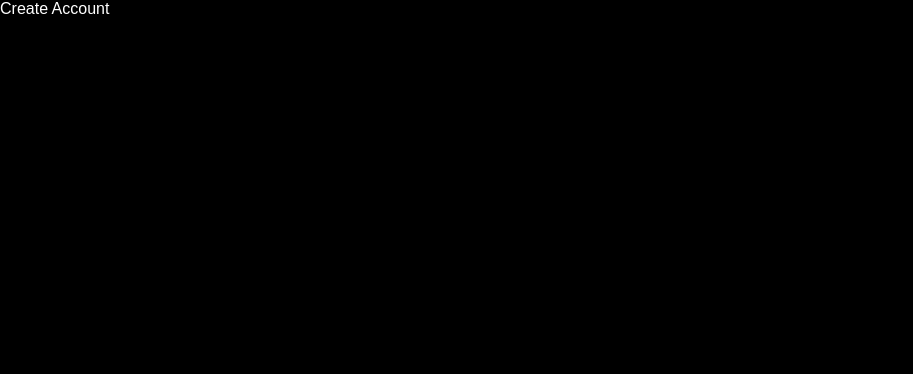
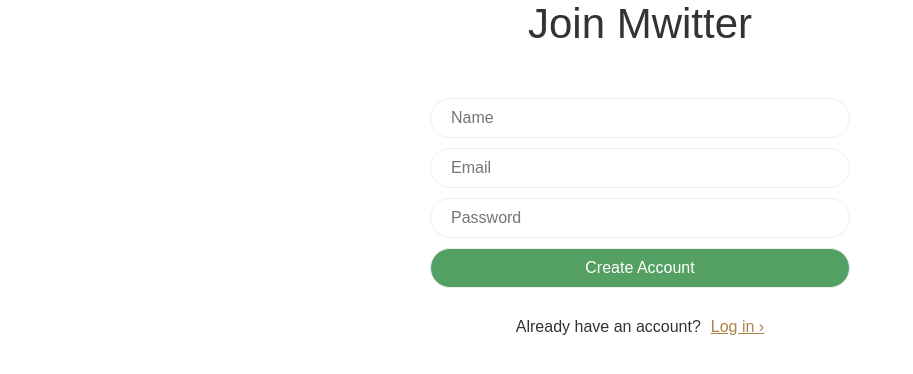
Before and after one commit to mmdreamer/mwitter, a React (Vite) app: page /create-account in a window 1280 px wide. Shown: the top 374 px of the page, without its empty margins (0-913 px from the left). Built offline with nearby package versions, Linux system fonts and the light colour scheme.

Commit message:
Login and Create Account with Firebase

```diff
--- a/src/App.tsx
+++ b/src/App.tsx
@@ -4,16 +4,21 @@ import Home from "./routes/home";
 import Profile from "./routes/profile";
 import Login from "./routes/login";
 import CreateAccount from "./routes/create-account";
-import { createGlobalStyle } from "styled-components";
+import styled, { createGlobalStyle } from "styled-components";
 import "./styles/reset.css";
 import LoadingScreen from "./components/loading-screen";
 import { useEffect, useState } from "react";
 import { auth } from "./firebase";
+import ProtectedRoute from "./components/protected-route";
 
 const router = createBrowserRouter([
 	{
 		path: "/",
-		element: <Layout />,
+		element: (
+			<ProtectedRoute>
+				<Layout />
+			</ProtectedRoute>
+		),
 		children: [
 			{
 				path: "",
@@ -40,11 +45,17 @@ const GlobalStyles = createGlobalStyle`
   *{
 	box-sizing:border-box
 	}
-  body{
-	background-color: #000;
-	color:#fff;
+	body{
+	background-color: #fff;
+	color:#333;
 	font-family: 'Noto Sans KR', sans-serif;
-  }
+}
+`;
+
+const Wrapper = styled.div`
+	display: flex;
+	height: 100vh;
+	justify-content: center;
 `;
 
 function App() {
@@ -62,10 +73,10 @@ function App() {
 	}, []);
 
 	return (
-		<>
+		<Wrapper>
 			<GlobalStyles />
 			{isLoading ? <LoadingScreen /> : <RouterProvider router={router} />}
-		</>
+		</Wrapper>
 	);
 }
 
--- /dev/null
+++ b/src/components/auth-components.ts
@@ -0,0 +1,55 @@
+import { styled } from "styled-components";
+
+export const Wrapper = styled.div`
+	display: flex;
+	flex-direction: column;
+	align-items: center;
+	height: 100%;
+	width:420px;
+	padding 50px 0;
+`;
+export const Title = styled.h1`
+	font-size: 42px;
+`;
+export const Form = styled.form`
+	display: flex;
+	flex-direction: column;
+	gap: 10px;
+	width: 100%;
+	margin-top: 50px;
+	margin-bottom: 10px;
+`;
+export const Input = styled.input`
+	width: 100%;
+	padding: 10px 20px;
+	border: 1px solid #eee;
+	border-radius: 50px;
+	font-size: 16px;
+
+	&:focus {
+		outline: 1px solid #a9aca9;
+		transition: all 0.5s;
+	}
+
+	&[type="submit"] {
+		cursor: pointer;
+		background-color: #54a063;
+		color: #fff;
+
+		&:hover {
+			opacity: 0.8;
+		}
+	}
+`;
+export const Error = styled.span`
+	font-weight: 400;
+	color: tomato;
+`;
+
+export const Switcher = styled.span`
+	margin-top: 20px;
+	a {
+		padding-left: 10px;
+		color: #ac8249;
+	}
+`;
--- a/src/components/layout.tsx
+++ b/src/components/layout.tsx
@@ -3,7 +3,6 @@ import { Outlet } from "react-router-dom";
 export default function Layout() {
 	return (
 		<>
-			<h2>Layout</h2>
 			<Outlet />
 		</>
 	);
--- /dev/null
+++ b/src/components/protected-route.tsx
@@ -0,0 +1,15 @@
+import { Navigate } from "react-router-dom";
+import { auth } from "../firebase";
+
+export default function ProtecteRoute({
+	children,
+}: {
+	children: React.ReactNode;
+}) {
+	const user = auth.currentUser;
+	if (user === null) {
+		return <Navigate to="/login" />;
+	}
+
+	return children;
+}
--- a/src/routes/create-account.tsx
+++ b/src/routes/create-account.tsx
@@ -1,3 +1,109 @@
+import { createUserWithEmailAndPassword, updateProfile } from "firebase/auth";
+import { useState } from "react";
+import { auth } from "../firebase";
+import { Link, useNavigate } from "react-router-dom";
+import { FirebaseError } from "firebase/app";
+import {
+	Error,
+	Input,
+	Form,
+	Switcher,
+	Title,
+	Wrapper,
+} from "../components/auth-components";
+
+// const errors = {
+// 	"auth/email-already-in-use": "The email already exists.",
+// };
+
 export default function CreateAccount() {
-	return <h1>Create Account</h1>;
+	const navigate = useNavigate();
+	const [isLoading, setLoading] = useState(false);
+	const [name, setName] = useState("");
+	const [email, setEmail] = useState("");
+	const [password, setPassword] = useState("");
+	const [error, setError] = useState("");
+
+	const onChange = (e: React.ChangeEvent<HTMLInputElement>) => {
+		const {
+			target: { name, value },
+		} = e;
+		if (name === "name") {
+			setName(value);
+		} else if (name === "email") {
+			setEmail(value);
+		} else if (name === "password") {
+			setPassword(value);
+		}
+	};
+	const onSubmit = async (e: React.FormEvent<HTMLFormElement>) => {
+		e.preventDefault();
+		setError("");
+		if (isLoading || name === "" || email === "" || password === "") return;
+		try {
+			//Create an account
+			setLoading(true);
+			const credentials = await createUserWithEmailAndPassword(
+				auth,
+				email,
+				password
+			);
+			console.log(credentials.user);
+			await updateProfile(credentials.user, {
+				displayName: name,
+			});
+			navigate("/");
+			//Set the name of the user profile
+			//Redirect to the home page
+		} catch (e) {
+			//setError
+			if (e instanceof FirebaseError) {
+				setError(e.message);
+			}
+		} finally {
+			setLoading(false);
+		}
+		//console.log(name, email, password);
+	};
+
+	return (
+		<Wrapper>
+			<Title>Join Mwitter</Title>
+			<Form onSubmit={onSubmit}>
+				<Input
+					onChange={onChange}
+					name="name"
+					value={name}
+					placeholder="Name"
+					type="text"
+					required
+				/>
+				<Input
+					onChange={onChange}
+					name="email"
+					value={email}
+					placeholder="Email"
+					type="text"
+					required
+				/>
+				<Input
+					onChange={onChange}
+					name="password"
+					value={password}
+					placeholder="Password"
+					type="password"
+					required
+				/>
+				<Input
+					type="submit"
+					value={isLoading ? "Loading...." : "Create Account"}
+				/>
+			</Form>
+			{error !== "" ? <Error> {error} </Error> : null}
+			<Switcher>
+				Already have an account?{""}
+				<Link to="/login">Log in &rsaquo;</Link>
+			</Switcher>
+		</Wrapper>
+	);
 }
--- a/src/routes/home.tsx
+++ b/src/routes/home.tsx
@@ -1,3 +1,13 @@
+import { auth } from "../firebase";
+
 export default function Home() {
-	return <h1>Home</h1>;
+	const logOut = () => {
+		auth.signOut();
+	};
+
+	return (
+		<h1>
+			<button onClick={logOut}>LogOut</button>
+		</h1>
+	);
 }
--- a/src/routes/login.tsx
+++ b/src/routes/login.tsx
@@ -1,3 +1,81 @@
+import { useState } from "react";
+import { Link, useNavigate } from "react-router-dom";
+import { FirebaseError } from "firebase/app";
+import { auth } from "../firebase";
+import { signInWithEmailAndPassword } from "firebase/auth";
+import {
+	Error,
+	Input,
+	Form,
+	Switcher,
+	Title,
+	Wrapper,
+} from "../components/auth-components";
+
 export default function Login() {
-	return <h1>Login</h1>;
+	const navigate = useNavigate();
+	const [isLoading, setLoading] = useState(false);
+	const [email, setEmail] = useState("");
+	const [password, setPassword] = useState("");
+	const [error, setError] = useState("");
+
+	const onChange = (e: React.ChangeEvent<HTMLInputElement>) => {
+		const {
+			target: { name, value },
+		} = e;
+		if (name === "email") {
+			setEmail(value);
+		} else if (name === "password") {
+			setPassword(value);
+		}
+	};
+	const onSubmit = async (e: React.FormEvent<HTMLFormElement>) => {
+		e.preventDefault();
+		setError("");
+		if (isLoading || email === "" || password === "") return;
+		try {
+			//no empty inputs
+			setLoading(true);
+			await signInWithEmailAndPassword(auth, email, password);
+			navigate("/");
+		} catch (e) {
+			//setError
+			if (e instanceof FirebaseError) {
+				setError(e.message);
+			}
+		} finally {
+			setLoading(false);
+		}
+		//console.log(name, email, password);
+	};
+
+	return (
+		<Wrapper>
+			<Title>Log into Mwitter</Title>
+			<Form onSubmit={onSubmit}>
+				<Input
+					onChange={onChange}
+					name="email"
+					value={email}
+					placeholder="Email"
+					type="text"
+					required
+				/>
+				<Input
+					onChange={onChange}
+					name="password"
+					value={password}
+					placeholder="Password"
+					type="password"
+					required
+				/>
+				<Input type="submit" value={isLoading ? "Loading...." : "Login"} />
+			</Form>
+			{error !== "" ? <Error> {error} </Error> : null}
+			<Switcher>
+				Don't have an account?{""}
+				<Link to="/create-account">Create one &rsaquo;</Link>
+			</Switcher>
+		</Wrapper>
+	);
 }
```
